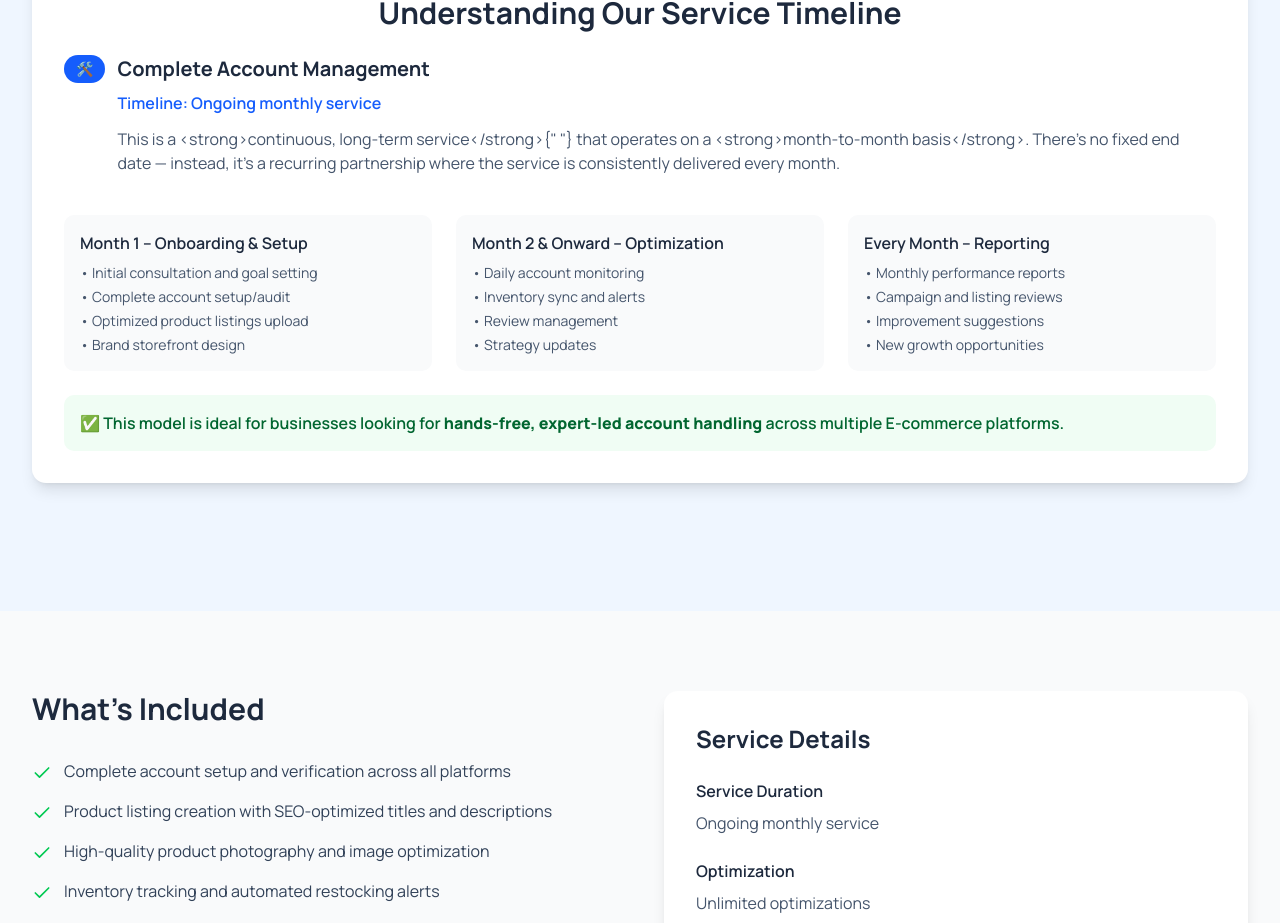
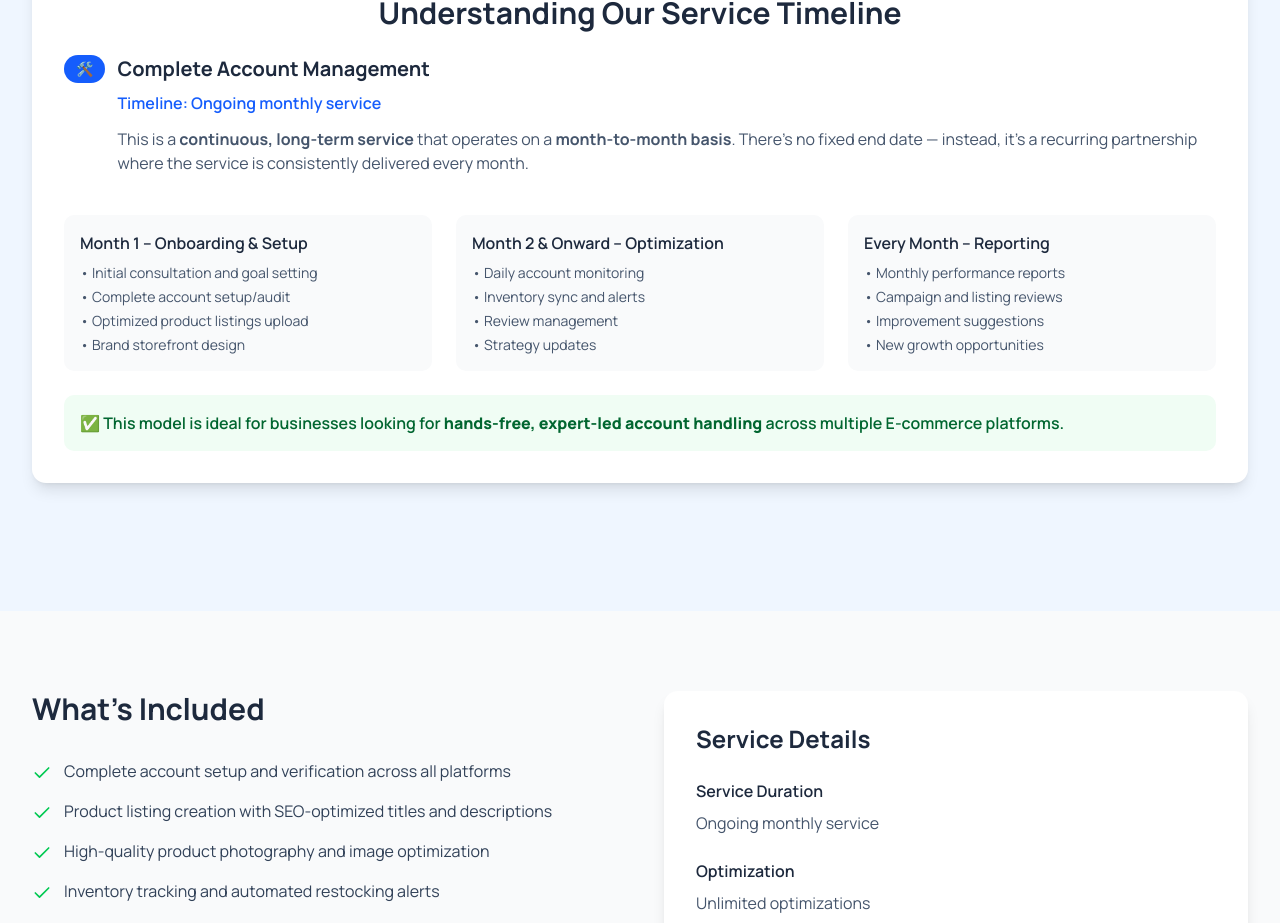
Before and after one commit to Mhmd-Ashif/client-easy, a Next.js app: page /product/1 in a window 1280 px wide. Shown: the part 853-1776 px from the top of the page. Built offline with nearby package versions, Linux system fonts and the light colour scheme.

Commit message:
changed ' issue

```diff
--- a/app/product/[id]/page.tsx
+++ b/app/product/[id]/page.tsx
@@ -205,11 +205,11 @@ export default function ServiceDetail() {
                       Timeline: Ongoing monthly service
                     </p>
                     <p className="text-slate-600 mb-4">
-                      {`This is a <strong>continuous, long-term service</strong>{" "}
+                      This is a <strong>continuous, long-term service</strong>{" "}
                       that operates on a <strong>month-to-month basis</strong>.
-                      There's no fixed end date — instead, it's a recurring
-                      partnership where the service is consistently delivered
-                      every month.`}
+                      There&#39;s no fixed end date — instead, it&#39;s a
+                      recurring partnership where the service is consistently
+                      delivered every month.
                     </p>
                   </div>
                 </div>
```
